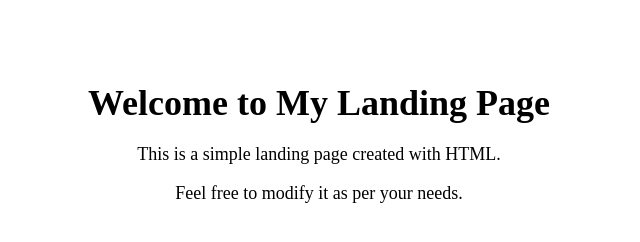
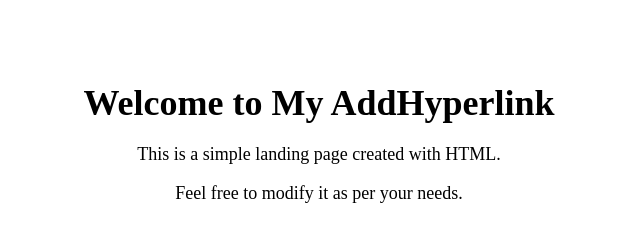
Before and after one commit to cieluh/SanpleACT, a plain HTML site: page index.htm in a window 1280 px wide. Shown: the whole page, without its empty margins (321-961 px from the left). Drawn offline with Linux system fonts and the light colour scheme.

Commit message:
Changes text

```diff
--- a/index.htm
+++ b/index.htm
@@ -18,7 +18,7 @@
     </style>
 </head>
 <body>
-    <h1>Welcome to My Landing Page</h1>
+    <h1>Welcome to My AddHyperlink</h1>
     <p>This is a simple landing page created with HTML.</p>
     <p>Feel free to modify it as per your needs.</p>
 </body>
```
